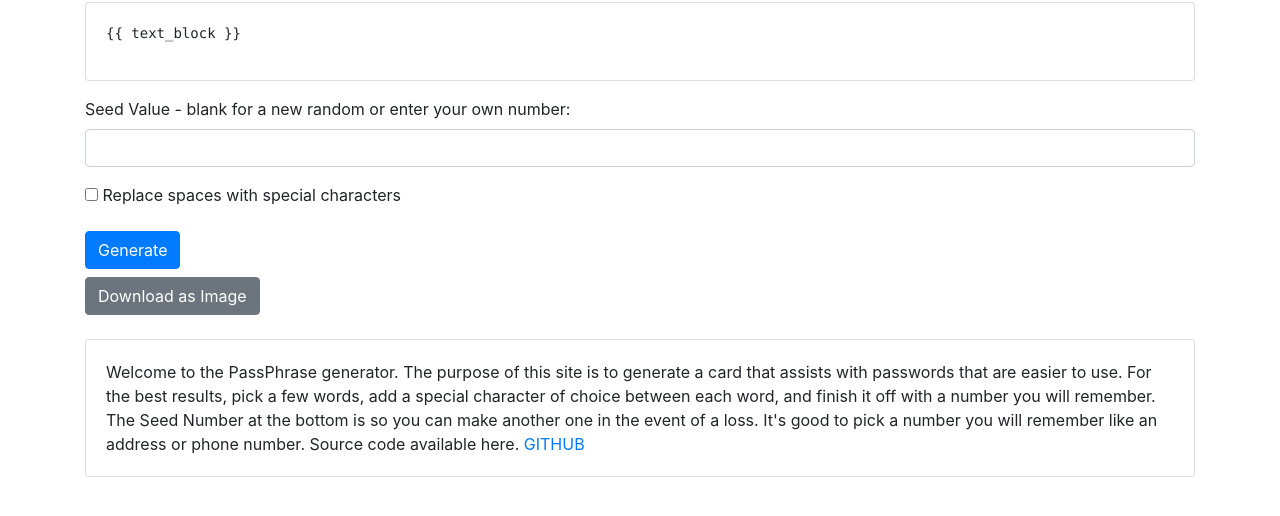
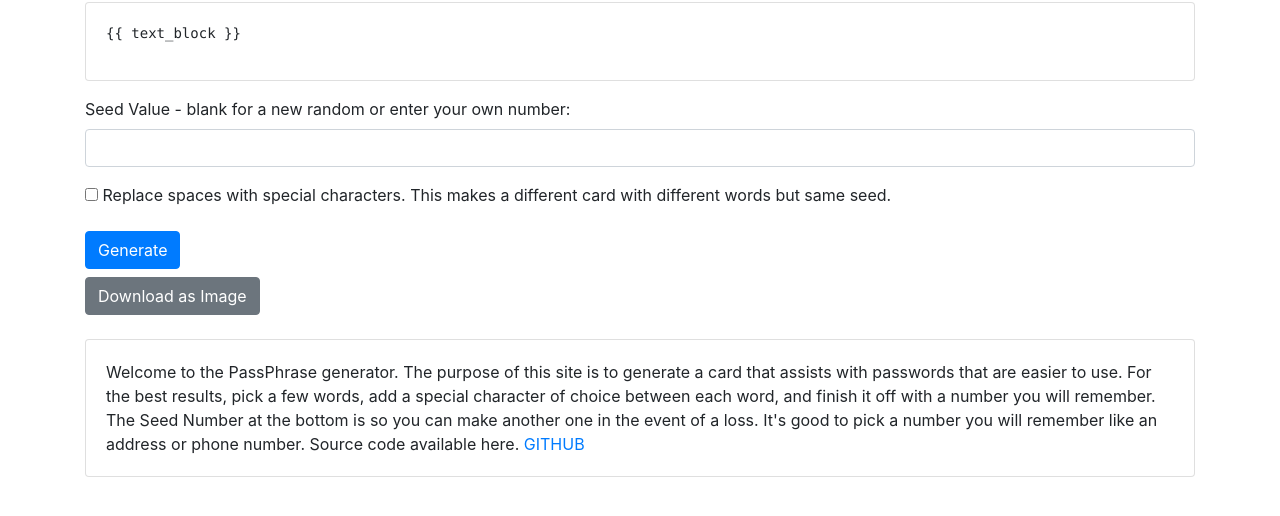
Before and after one commit to prodata2000/passphrase2, a plain HTML site: page templates/index.html in a window 1280 px wide. Shown: the part 102-618 px from the top of the page. Drawn offline with nearby package versions, Linux system fonts and the light colour scheme.

Commit message:
updated documentation.

```diff
--- a/templates/index.html
+++ b/templates/index.html
@@ -24,7 +24,7 @@
         <!-- Added Checkbox -->
         <div class="form-group">
             <input type="checkbox" name="replace_spaces" id="replace_spaces" value="true">
-            <label for="replace_spaces">Replace spaces with special characters</label>
+            <label for="replace_spaces">Replace spaces with special characters. This makes a different card with different words but same seed.</label>
         </div>
         <button type="submit" class="btn btn-primary">Generate</button>
     </form>
```
